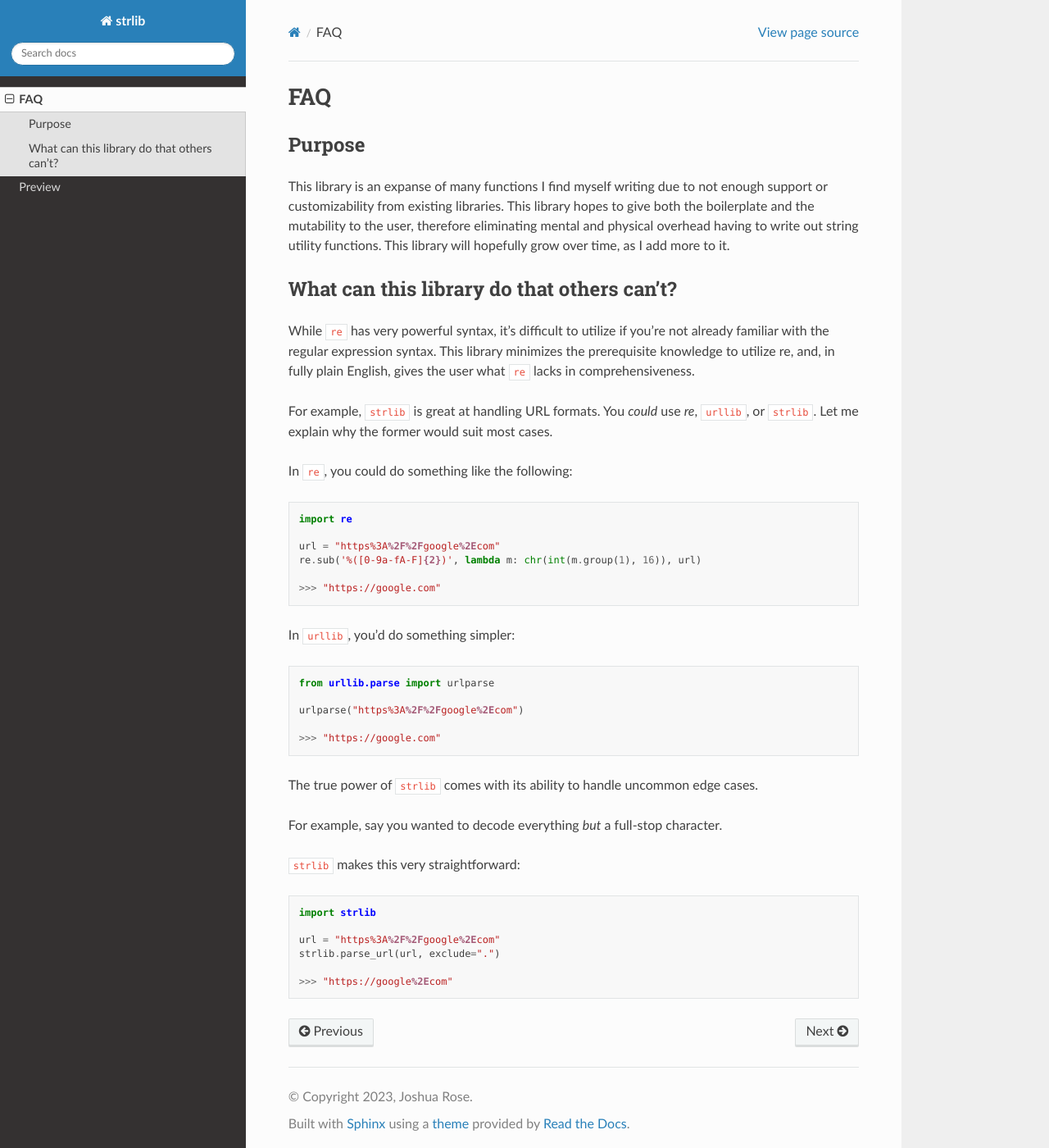
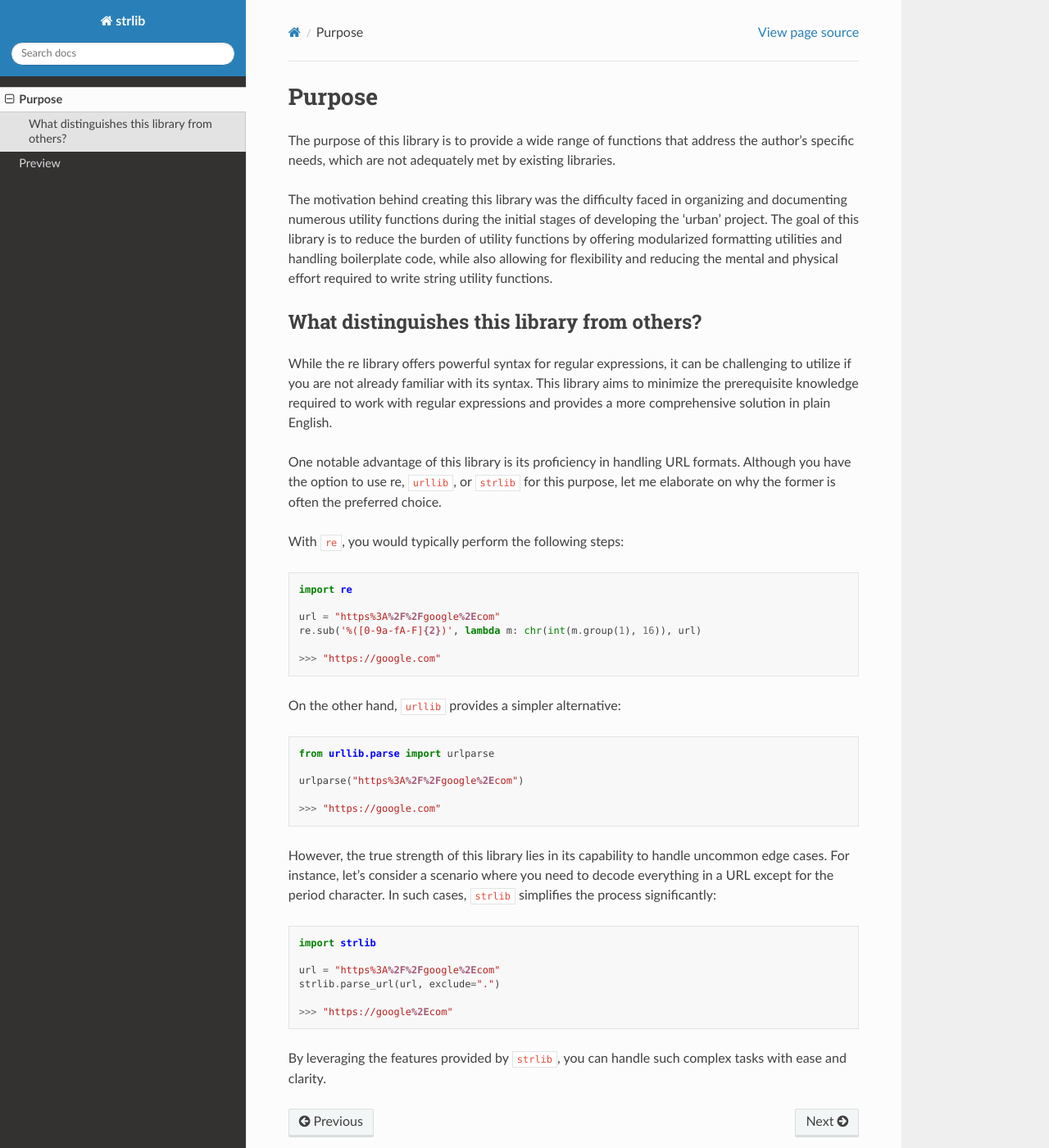
Before and after one commit to GH-Syn/strlib, a Sphinx documentation site: the page built from docs/source/faq.rst, in a window 1280 px wide and 1400 px high. Shown: the whole window at 82% size. Built offline with Sphinx 7.4.7 and the Read the Docs theme 2.0.0, drawn with Linux system fonts in a browser that asks for light colours.

Commit message:
docs: improve grammar and spelling
Authored-by: Joshua Rose <joshuarose099@gmail.com>

```diff
--- a/docs/source/faq.rst
+++ b/docs/source/faq.rst
@@ -1,28 +1,24 @@
-===
-FAQ
-===
-
 Purpose
 =======
 
-This library is an expanse of many functions I find myself writing due to not
-enough support or customizability from existing libraries. This library hopes
-to give both the boilerplate and the mutability to the user, therefore eliminating
-mental and physical overhead having to write out string utility functions.
-This library will hopefully grow over time, as I add more to it.
+The purpose of this library is to provide a wide range of functions that
+address the author's specific needs, which are not adequately met by existing libraries.
 
-What can this library do that others can't?
-===========================================
+The motivation behind creating this library was the difficulty faced in organizing
+and documenting numerous utility functions during the initial stages of developing the 'urban' project.
+The goal of this library is to reduce the burden of utility functions by offering modularized formatting utilities and handling boilerplate code,
+while also allowing for flexibility and reducing the mental and physical effort required to write string utility functions.
 
-While ``re`` has very powerful syntax, it's difficult to utilize if you're not
-already familiar with the regular expression syntax. This library minimizes
-the prerequisite knowledge to utilize re, and, in fully plain English, gives
-the user what ``re`` lacks in comprehensiveness.
+What distinguishes this library from others?
+--------------------------------------------
 
-For example, ``strlib`` is great at handling URL formats. You *could* use `re`,
-``urllib``, or ``strlib``. Let me explain why the former would suit most cases.
+While the re library offers powerful syntax for regular expressions, it can be challenging to utilize if you are not already familiar with its syntax.
+This library aims to minimize the prerequisite knowledge required to work with regular expressions and provides a more comprehensive solution in plain English.
 
-In ``re``, you could do something like the following::
+One notable advantage of this library is its proficiency in handling URL formats.
+Although you have the option to use re, ``urllib``, or ``strlib`` for this purpose, let me elaborate on why the former is often the preferred choice.
+
+With ``re``, you would typically perform the following steps::
 
     import re
 
@@ -31,7 +27,7 @@ In ``re``, you could do something like the following::
 
     >>> "https://google.com"
 
-In ``urllib``, you'd do something simpler::
+On the other hand, ``urllib`` provides a simpler alternative::
 
     from urllib.parse import urlparse
 
@@ -39,11 +35,9 @@ In ``urllib``, you'd do something simpler::
 
     >>> "https://google.com"
 
-The true power of ``strlib`` comes with its ability to handle uncommon edge cases.
-
-For example, say you wanted to decode everything *but* a full-stop character.
-
-``strlib`` makes this very straightforward::
+However, the true strength of this library lies in its capability to handle uncommon edge cases.
+For instance, let's consider a scenario where you need to decode everything in a URL except for the period character.
+In such cases, ``strlib`` simplifies the process significantly::
 
     import strlib
 
@@ -51,3 +45,5 @@ For example, say you wanted to decode everything *but* a full-stop character.
     strlib.parse_url(url, exclude=".")
 
     >>> "https://google%2Ecom"
+
+By leveraging the features provided by ``strlib``, you can handle such complex tasks with ease and clarity.
```
